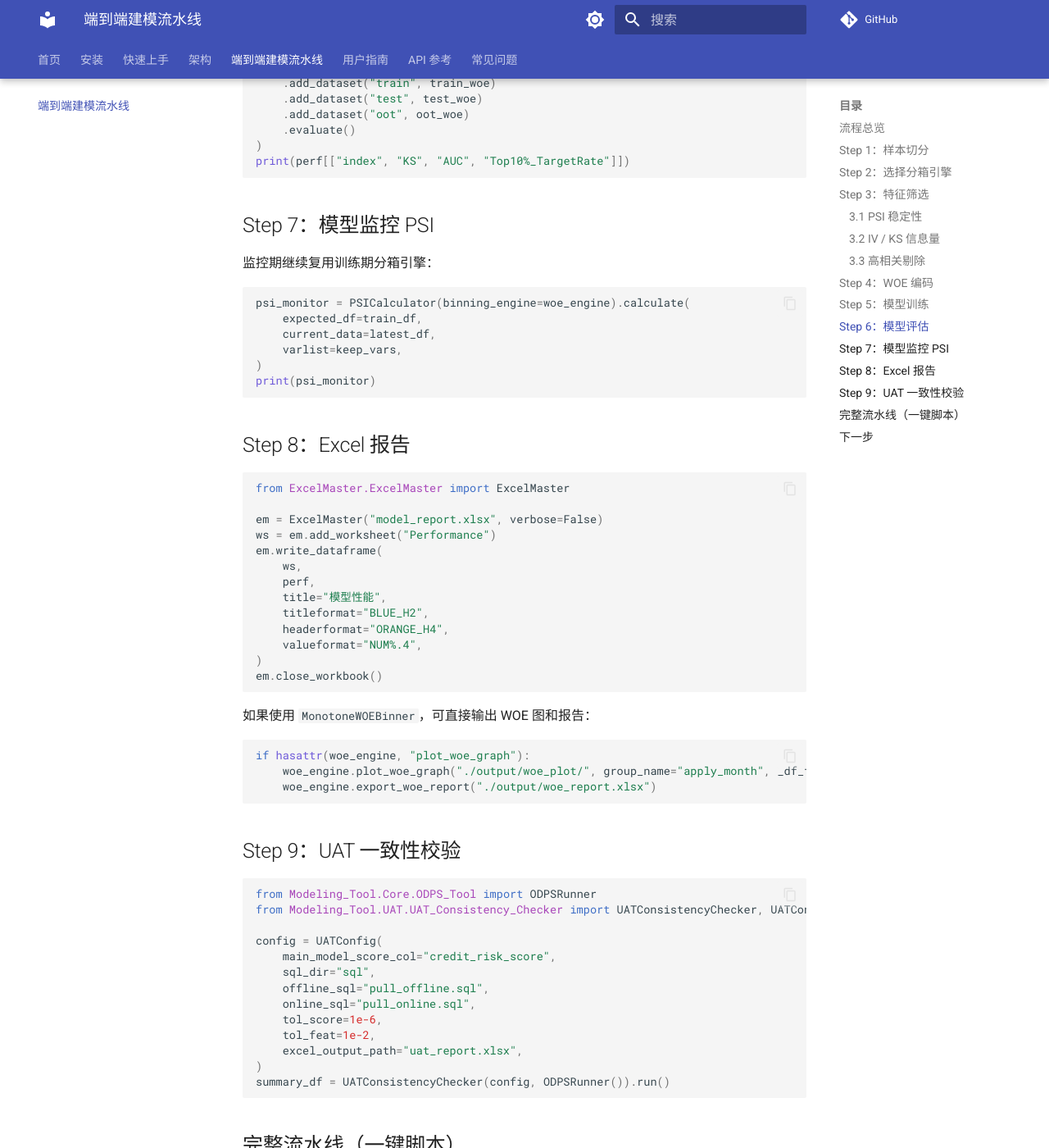
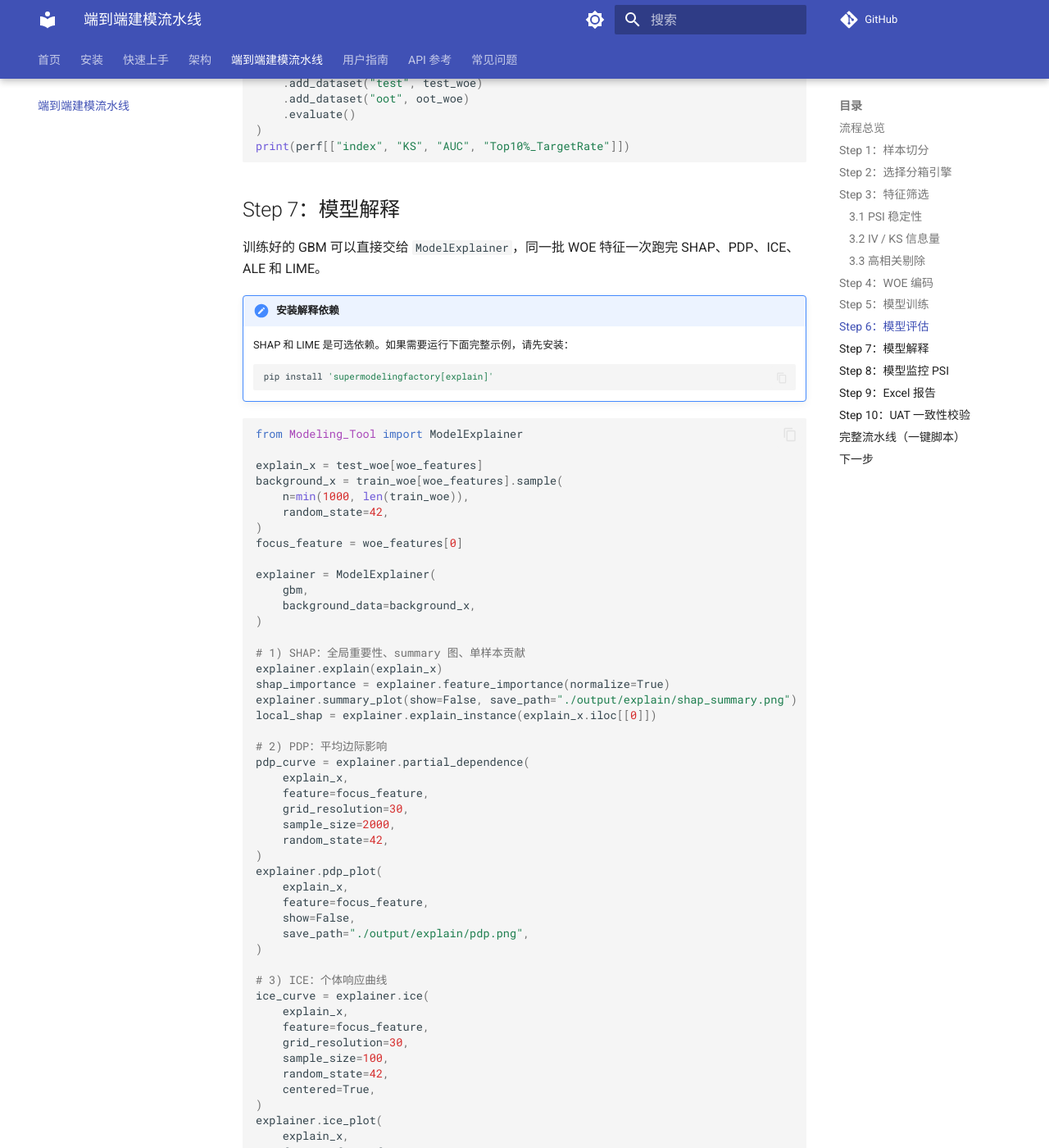
Before and after one commit to Kyle-J-Sun/SuperModelingFactory_doc, an MkDocs documentation site: the page built from docs/pipeline.md, in a window 1280 px wide and 1400 px high, scrolled down 2871 px. Shown: the whole window at 82% size. Built offline with MkDocs 1.6.1 and Material for MkDocs 9.7.7, drawn with Linux system fonts in a browser that asks for light colours; comment, search, counter and statistics services are not loaded; some of the changed text lies outside the part shown.

Commit message:
docs: add end-to-end GBM explainability example (#12)

````diff
--- a/docs/pipeline.md
+++ b/docs/pipeline.md
@@ -12,14 +12,15 @@ flowchart LR
     D --> E[WOE 编码]
     E --> F[模型训练<br/>LR / LGB / XGB]
     F --> G[模型评估<br/>Gains / ROC / KS]
-    G --> H[Excel 报告]
-    G --> I[线上线下 UAT]
-    G --> J[监控 PSI]
+    G --> H[模型解释<br/>SHAP / PDP / ICE / ALE / LIME]
+    H --> I[Excel 报告]
+    H --> J[线上线下 UAT]
+    H --> K[监控 PSI]
 
     style A fill:#e3f2fd
     style C fill:#fff9c4
-    style H fill:#c8e6c9
-    style I fill:#fff9c4
+    style I fill:#c8e6c9
+    style J fill:#fff9c4
 ```
 
 ## Step 1：样本切分
@@ -164,7 +165,114 @@ perf = (
 print(perf[["index", "KS", "AUC", "Top10%_TargetRate"]])
 ```
 
-## Step 7：模型监控 PSI
+## Step 7：模型解释
+
+训练好的 GBM 可以直接交给 `ModelExplainer`，同一批 WOE 特征一次跑完 SHAP、PDP、ICE、ALE 和 LIME。
+
+!!! note "安装解释依赖"
+
+    SHAP 和 LIME 是可选依赖。如果需要运行下面完整示例，请先安装：
+
+    ```bash
+    pip install 'supermodelingfactory[explain]'
+    ```
+
+```python
+from Modeling_Tool import ModelExplainer
+
+explain_x = test_woe[woe_features]
+background_x = train_woe[woe_features].sample(
+    n=min(1000, len(train_woe)),
+    random_state=42,
+)
+focus_feature = woe_features[0]
+
+explainer = ModelExplainer(
+    gbm,
+    background_data=background_x,
+)
+
+# 1) SHAP：全局重要性、summary 图、单样本贡献
+explainer.explain(explain_x)
+shap_importance = explainer.feature_importance(normalize=True)
+explainer.summary_plot(show=False, save_path="./output/explain/shap_summary.png")
+local_shap = explainer.explain_instance(explain_x.iloc[[0]])
+
+# 2) PDP：平均边际影响
+pdp_curve = explainer.partial_dependence(
+    explain_x,
+    feature=focus_feature,
+    grid_resolution=30,
+    sample_size=2000,
+    random_state=42,
+)
+explainer.pdp_plot(
+    explain_x,
+    feature=focus_feature,
+    show=False,
+    save_path="./output/explain/pdp.png",
+)
+
+# 3) ICE：个体响应曲线
+ice_curve = explainer.ice(
+    explain_x,
+    feature=focus_feature,
+    grid_resolution=30,
+    sample_size=100,
+    random_state=42,
+    centered=True,
+)
+explainer.ice_plot(
+    explain_x,
+    feature=focus_feature,
+    centered=True,
+    show=False,
+    save_path="./output/explain/ice.png",
+)
+
+# 4) ALE：累计局部效应
+ale_curve = explainer.ale(
+    explain_x,
+    feature=focus_feature,
+    bins=20,
+)
+explainer.ale_plot(
+    explain_x,
+    feature=focus_feature,
+    show=False,
+    save_path="./output/explain/ale.png",
+)
+
+# 5) LIME：单样本局部解释 + 采样聚合重要性
+lime_local = explainer.lime_explain_instance(
+    x_row=explain_x.iloc[0],
+    X_train=background_x,
+    num_features=10,
+    num_samples=3000,
+    random_state=42,
+)
+lime_global = explainer.lime_global_importance(
+    X=explain_x,
+    X_train=background_x,
+    sample_size=50,
+    num_features=10,
+    num_samples=1000,
+    random_state=42,
+)
+
+print(shap_importance.head(10))
+print(pdp_curve.head())
+print(ice_curve.head())
+print(ale_curve.head())
+print(lime_local.head(10))
+print(lime_global.head(10))
+```
+
+!!! tip "性能建议"
+
+    PDP、ICE、ALE、LIME 都会反复调用模型预测。生产样本较大时，建议通过 `sample_size` 或 `background_x.sample(...)` 控制解释成本。
+
+## Step 8：模型监控 PSI
 
 监控期继续复用训练期分箱引擎：
 
@@ -177,7 +285,7 @@ psi_monitor = PSICalculator(binning_engine=woe_engine).calculate(
 print(psi_monitor)
 ```
 
-## Step 8：Excel 报告
+## Step 9：Excel 报告
 
 ```python
 from ExcelMaster.ExcelMaster import ExcelMaster
@@ -203,7 +311,7 @@ if hasattr(woe_engine, "plot_woe_graph"):
     woe_engine.export_woe_report("./output/woe_report.xlsx")
 ```
 
-## Step 9：UAT 一致性校验
+## Step 10：UAT 一致性校验
 
 ```python
 from Modeling_Tool.Core.ODPS_Tool import ODPSRunner
@@ -226,7 +334,7 @@ summary_df = UATConsistencyChecker(config, ODPSRunner()).run()
 ```python
 from Modeling_Tool import (
     SampleSplitter, PSICalculator, VarExtractionInsights, CorrelationFilter,
-    GradientBoostingModel, PerformanceEvaluator,
+    GradientBoostingModel, PerformanceEvaluator, ModelExplainer,
 )
 from Modeling_Tool.WOE.WOE_Monotone_Binner import MonotoneWOEBinner
 
@@ -265,10 +373,24 @@ perf = PerformanceEvaluator(
     model=gbm._model.model,
     feature_cols=woe_features,
 ).add_dataset("train", train_woe).add_dataset("test", test_woe).add_dataset("oot", oot_woe).evaluate()
+
+explain_x = test_woe[woe_features]
+background_x = train_woe[woe_features].sample(n=min(1000, len(train_woe)), random_state=42)
+focus_feature = woe_features[0]
+explainer = ModelExplainer(gbm, background_data=background_x)
+
+explainer.explain(explain_x)
+shap_importance = explainer.feature_importance(normalize=True)
+pdp_curve = explainer.partial_dependence(explain_x, focus_feature, sample_size=2000, random_state=42)
+ice_curve = explainer.ice(explain_x, focus_feature, sample_size=100, centered=True, random_state=42)
+ale_curve = explainer.ale(explain_x, focus_feature, bins=20)
+lime_local = explainer.lime_explain_instance(explain_x.iloc[0], X_train=background_x, num_features=10)
+lime_global = explainer.lime_global_importance(explain_x, X_train=background_x, sample_size=50)
 ```
 
 ## 下一步
 
+- 模型解释细节：[模型解释](guides/explainability.md)
 - 分箱引擎说明：[WOE 分箱引擎](guides/woe_binning_engine.md)
 - 特征筛选细节：[特征筛选](guides/feature.md)
 - WOE 编码细节：[WOE 编码](guides/woe.md)
````
Also changed, not shown: docs/quickstart.md (+70 -3 lines).
